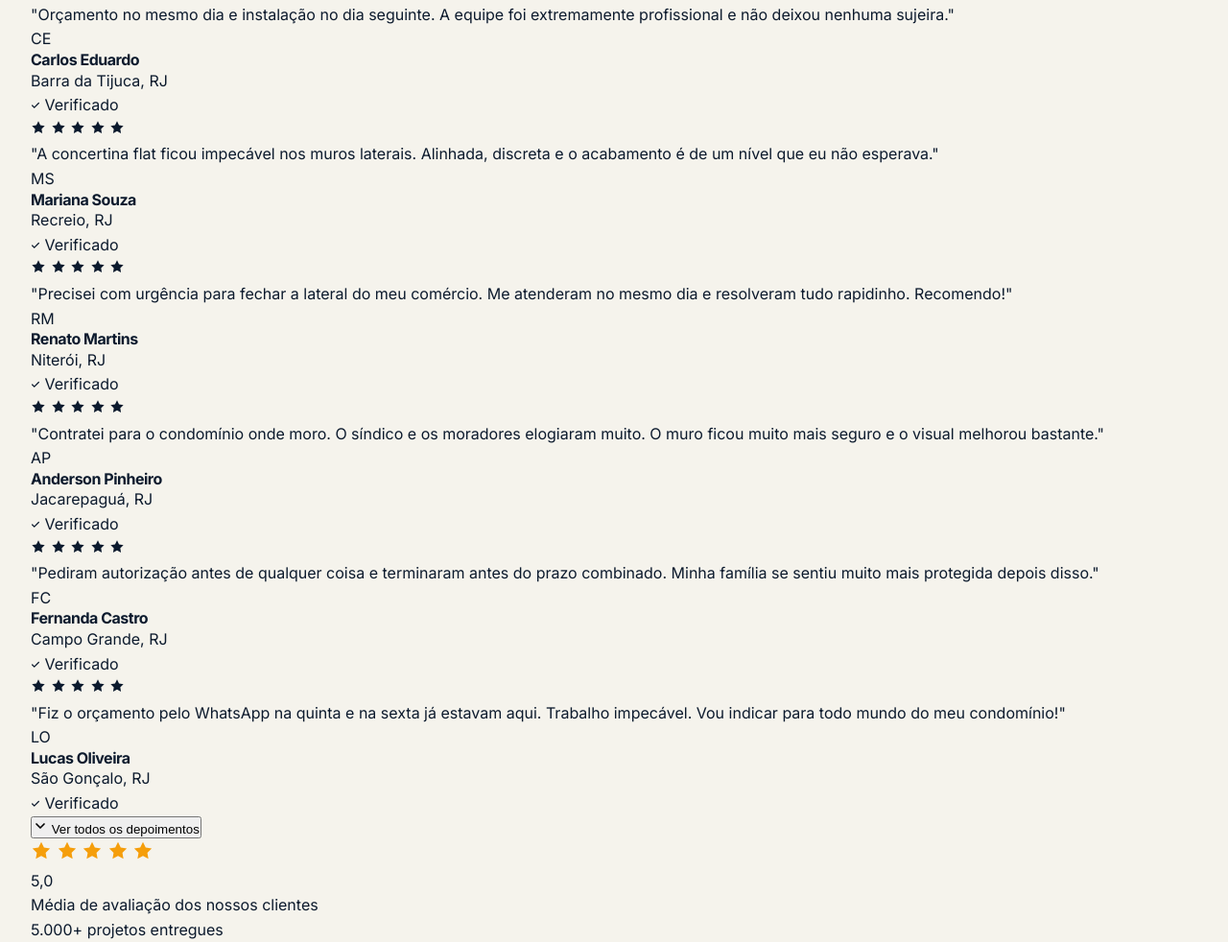
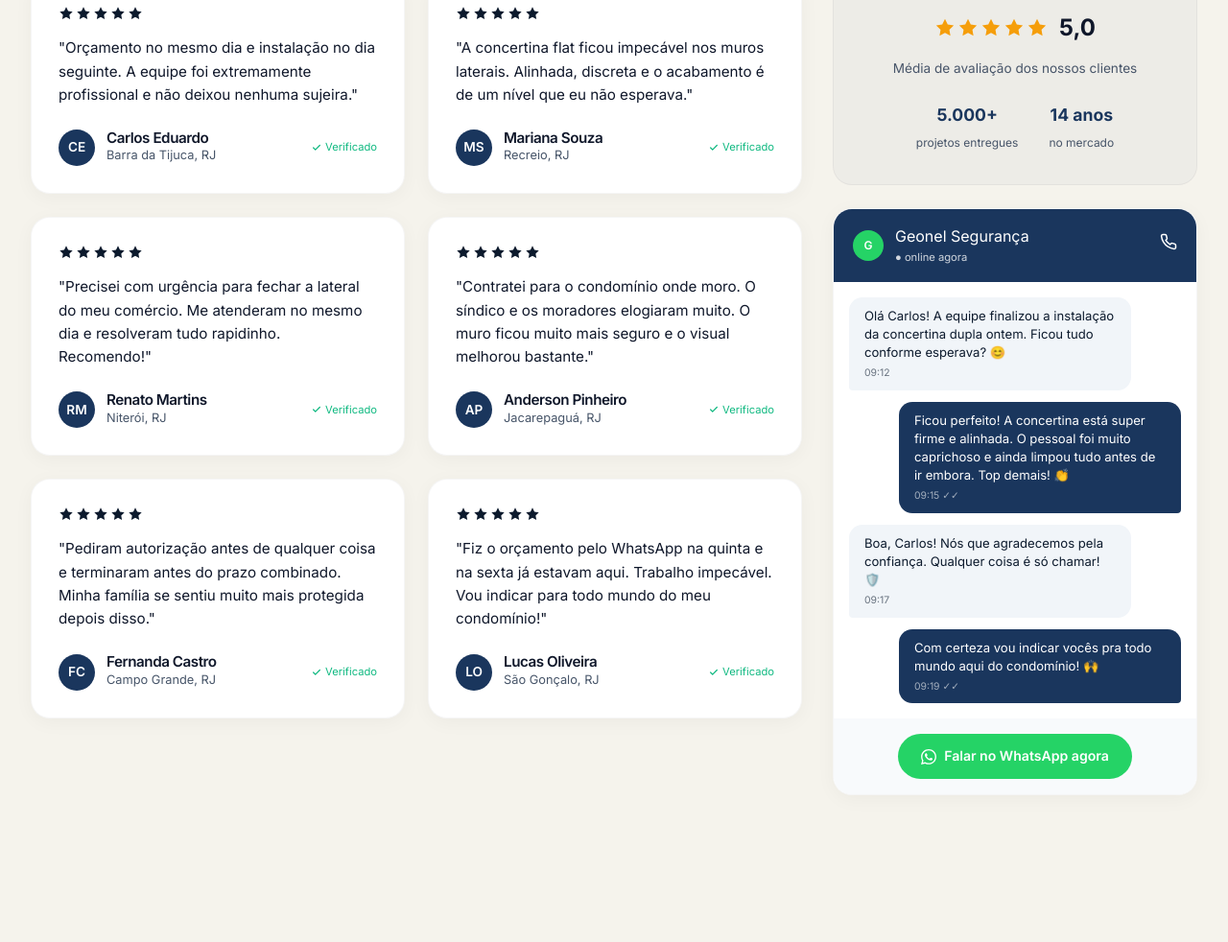
Before and after one commit to GeonelConcertinas/Geonel-site, a plain HTML site: page index.html in a window 1280 px wide. Shown: the part 5434-6416 px from the top of the page at 96% size. Drawn offline with Linux system fonts and the light colour scheme.

Commit message:
Adiciona estilos CSS para seção de depoimentos

```diff
--- a/style.css
+++ b/style.css
@@ -2596,7 +2596,276 @@ ul {
     box-shadow: 0 8px 25px rgba(37, 211, 102, 0.4);
 }
 
-/* ---- product-tag position fix ---- */
+/* ================================
+   TESTIMONIALS SECTION
+   ================================ */
+.testimonials {
+    background-color: var(--bg-main);
+}
+
+.testimonials-layout {
+    display: grid;
+    grid-template-columns: 1fr 380px;
+    gap: 2rem;
+    align-items: start;
+}
+
+.testimonials-grid {
+    display: grid;
+    grid-template-columns: repeat(2, 1fr);
+    gap: 1.5rem;
+}
+
+.testimonial-card {
+    background: #fff;
+    border-radius: 20px;
+    padding: 1.75rem;
+    border: 1px solid var(--surface-border);
+    box-shadow: 0 4px 20px rgba(0,0,0,0.04);
+    display: flex;
+    flex-direction: column;
+    gap: 1rem;
+    transition: transform 0.35s ease, box-shadow 0.35s ease;
+}
+
+.testimonial-card:hover {
+    transform: translateY(-5px);
+    box-shadow: 0 15px 40px rgba(0,0,0,0.08);
+}
+
+.testimonial-stars {
+    display: flex;
+    gap: 2px;
+}
+
+.testimonial-text {
+    font-size: 0.95rem;
+    line-height: 1.6;
+    color: var(--text-dark);
+    margin: 0;
+}
+
+.testimonial-user {
+    display: flex;
+    align-items: center;
+    gap: 0.75rem;
+    margin-top: 0.5rem;
+}
+
+.testimonial-avatar {
+    width: 38px;
+    height: 38px;
+    border-radius: 50%;
+    background: var(--primary-color);
+    color: #fff;
+    display: flex;
+    align-items: center;
+    justify-content: center;
+    font-weight: 600;
+    font-size: 0.85rem;
+}
+
+.testimonial-info h4 {
+    font-size: 0.95rem;
+    font-weight: 600;
+    margin: 0;
+    color: var(--text-dark);
+}
+
+.testimonial-info p {
+    font-size: 0.8rem;
+    color: var(--text-muted);
+    margin: 0;
+}
+
+.verified-badge {
+    display: flex;
+    align-items: center;
+    gap: 4px;
+    font-size: 0.7rem;
+    color: #10b981;
+    margin-left: auto;
+}
+
+.testimonials-show-more {
+    display: none;
+    width: 100%;
+    padding: 1rem;
+    margin-top: 1rem;
+    background: transparent;
+    border: 1.5px dashed var(--primary-color);
+    border-radius: 16px;
+    color: var(--primary-color);
+    font-weight: 600;
+    font-size: 0.92rem;
+    cursor: pointer;
+    transition: all 0.3s ease;
+}
+
+.testimonials-sidebar {
+    display: flex;
+    flex-direction: column;
+    gap: 1.5rem;
+}
+
+.testimonial-cred-block {
+    background: rgba(26, 54, 93, 0.03);
+    border-radius: 20px;
+    padding: 2rem;
+    text-align: center;
+    border: 1px solid var(--surface-border);
+}
+
+.cred-rating-row {
+    display: flex;
+    align-items: center;
+    justify-content: center;
+    gap: 0.75rem;
+    margin-bottom: 0.75rem;
+}
+
+.cred-stars {
+    display: flex;
+    gap: 2px;
+}
+
+.cred-score {
+    font-size: 1.5rem;
+    font-weight: 700;
+    color: var(--text-dark);
+}
+
+.cred-label {
+    font-size: 0.85rem;
+    color: var(--text-muted);
+    margin-bottom: 1.5rem;
+}
+
+.cred-stats-row {
+    display: flex;
+    justify-content: center;
+    gap: 2rem;
+}
+
+.cred-stat {
+    text-align: center;
+}
+
+.cred-stat-value {
+    display: block;
+    font-size: 1.1rem;
+    font-weight: 700;
+    color: var(--primary-color);
+}
+
+.cred-stat-label {
+    font-size: 0.75rem;
+    color: var(--text-muted);
+}
+
+/* WhatsApp Mockup */
+.whatsapp-mockup {
+    background: #fff;
+    border-radius: 20px;
+    overflow: hidden;
+    border: 1px solid var(--surface-border);
+    box-shadow: 0 4px 20px rgba(0,0,0,0.04);
+}
+
+.mockup-header {
+    background: var(--primary-color);
+    color: #fff;
+    padding: 1rem 1.25rem;
+    display: flex;
+    justify-content: space-between;
+    align-items: center;
+}
+
+.mockup-user-info {
+    display: flex;
+    align-items: center;
+    gap: 0.75rem;
+}
+
+.mockup-avatar {
+    width: 32px;
+    height: 32px;
+    border-radius: 50%;
+    background: var(--whatsapp-color);
+    display: flex;
+    align-items: center;
+    justify-content: center;
+    font-size: 0.75rem;
+    font-weight: 600;
+}
+
+.mockup-status {
+    font-size: 0.7rem;
+    opacity: 0.8;
+}
+
+.mockup-body {
+    padding: 1rem;
+    display: flex;
+    flex-direction: column;
+    gap: 0.75rem;
+    min-height: 200px;
+}
+
+.message {
+    max-width: 85%;
+    padding: 0.65rem 1rem;
+    border-radius: 14px;
+    position: relative;
+    font-size: 0.82rem;
+    line-height: 1.45;
+}
+
+.message-time {
+    font-size: 0.65rem;
+    opacity: 0.6;
+    display: block;
+    margin-top: 0.25rem;
+}
+
+.incoming {
+    background: #f1f5f9;
+    align-self: flex-start;
+    border-bottom-left-radius: 4px;
+}
+
+.outgoing {
+    background: var(--primary-color);
+    color: #fff;
+    align-self: flex-end;
+    border-bottom-right-radius: 4px;
+}
+
+.mockup-footer {
+    padding: 1rem;
+    background: #f8fafc;
+    text-align: center;
+}
+
+.mockup-cta-btn {
+    display: inline-flex;
+    align-items: center;
+    gap: 0.5rem;
+    padding: 0.75rem 1.5rem;
+    background: var(--whatsapp-color);
+    color: #fff;
+    border-radius: 9999px;
+    font-weight: 600;
+    font-size: 0.88rem;
+    text-decoration: none;
+    transition: background 0.3s ease;
+}
+
+.mockup-cta-btn:hover {
+    background: #1ed760;
+}
+
+/* ==== product-tag position fix ==== */
 .product-card__img {
     position: relative;
 }
```
